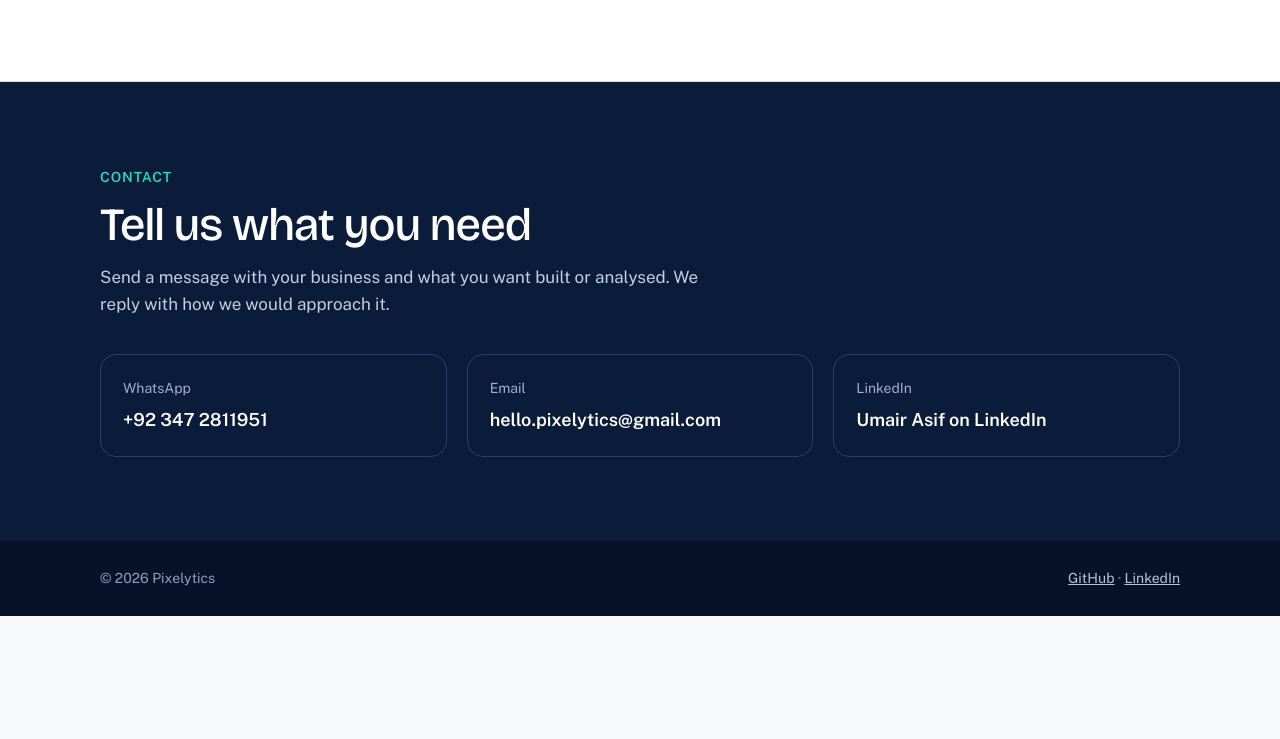
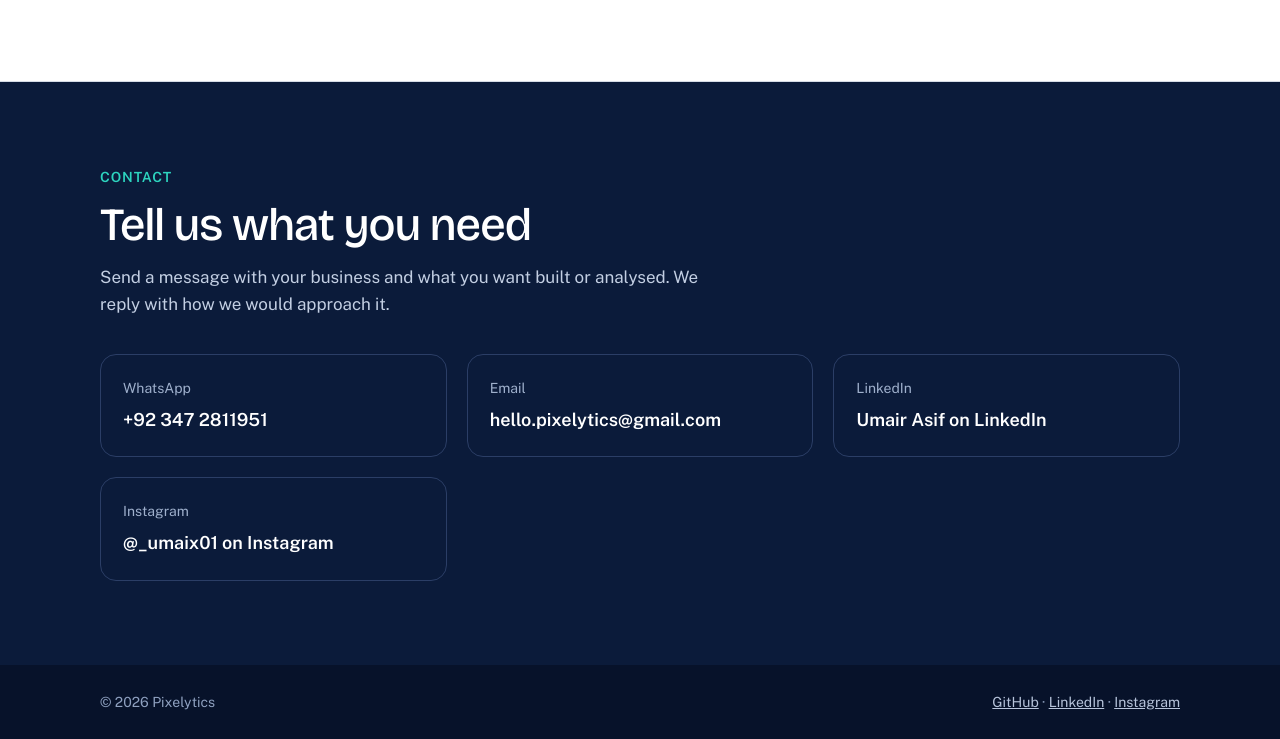
Before and after one commit to umairasifofficalll-code/pixelytics, a plain HTML site: page index.html in a window 1280 px wide. Shown: the part 3509-4248 px from the top of the page. Before the commit the page ends 4125 px from the top, so only its background shows below. Drawn offline with nearby package versions, Linux system fonts and the light colour scheme.

Commit message:
Add files via upload

```diff
--- a/index.html
+++ b/index.html
@@ -310,6 +310,7 @@ footer .wrap{display:flex;justify-content:space-between;gap:12px;flex-wrap:wrap}
       <div class="cbox"><span>WhatsApp</span><a href="https://wa.me/923472811951?text=Hi%20Pixelytics%2C%20I%20would%20like%20to%20talk%20about%20a%20project.">+92 347 2811951</a></div>
       <div class="cbox"><span>Email</span><a href="mailto:hello.pixelytics@gmail.com">hello.pixelytics@gmail.com</a></div>
       <div class="cbox"><span>LinkedIn</span><a href="https://www.linkedin.com/in/umair-asif-data/">Umair Asif on LinkedIn</a></div>
+      <div class="cbox"><span>Instagram</span><a href="https://www.instagram.com/_umaix01/">@_umaix01 on Instagram</a></div>
     </div>
   </div>
 </section>
@@ -318,7 +319,7 @@ footer .wrap{display:flex;justify-content:space-between;gap:12px;flex-wrap:wrap}
   WhatsApp us
 </a>
 <footer>
-  <div class="wrap"><span>© 2026 Pixelytics</span><span><a href="https://github.com/umairasifofficalll-code" style="color:#B7C4DB">GitHub</a> · <a href="https://www.linkedin.com/in/umair-asif-data/" style="color:#B7C4DB">LinkedIn</a></span></div>
+  <div class="wrap"><span>© 2026 Pixelytics</span><span><a href="https://github.com/umairasifofficalll-code" style="color:#B7C4DB">GitHub</a> · <a href="https://www.linkedin.com/in/umair-asif-data/" style="color:#B7C4DB">LinkedIn</a> · <a href="https://www.instagram.com/_umaix01/" style="color:#B7C4DB">Instagram</a></span></div>
 </footer>
 
 <script>
```
